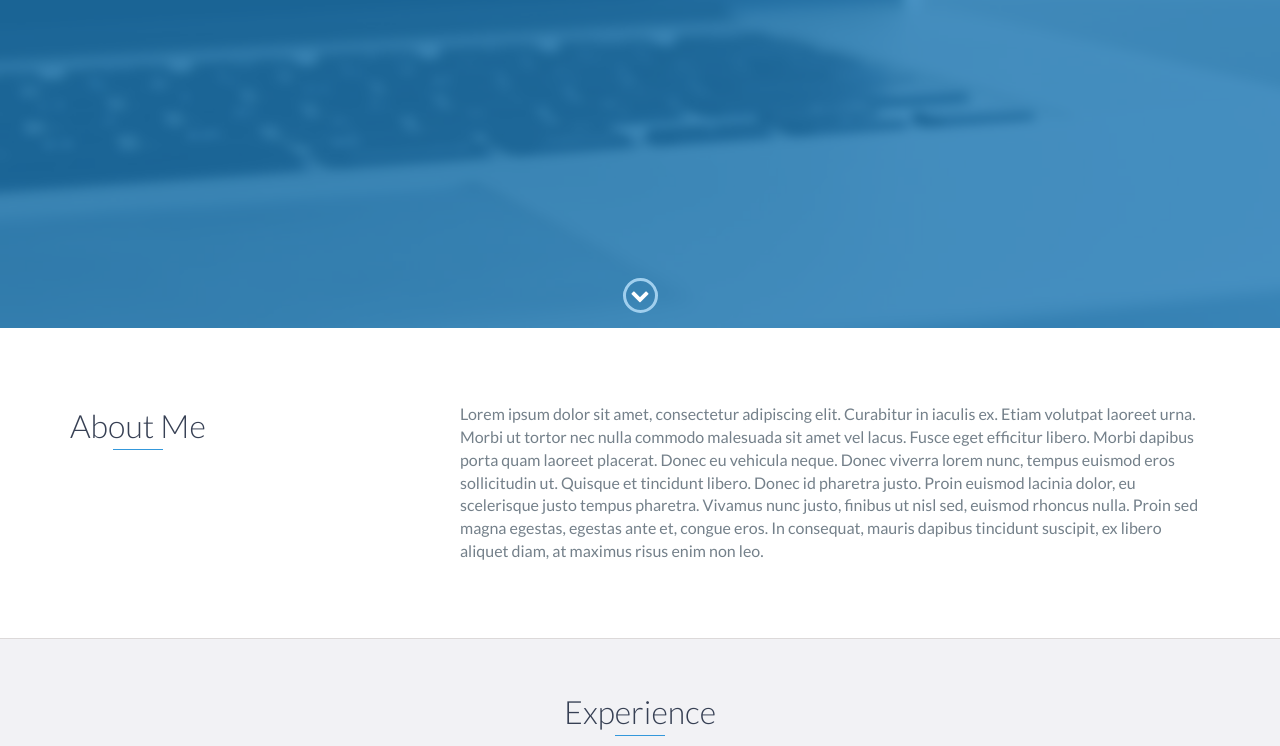
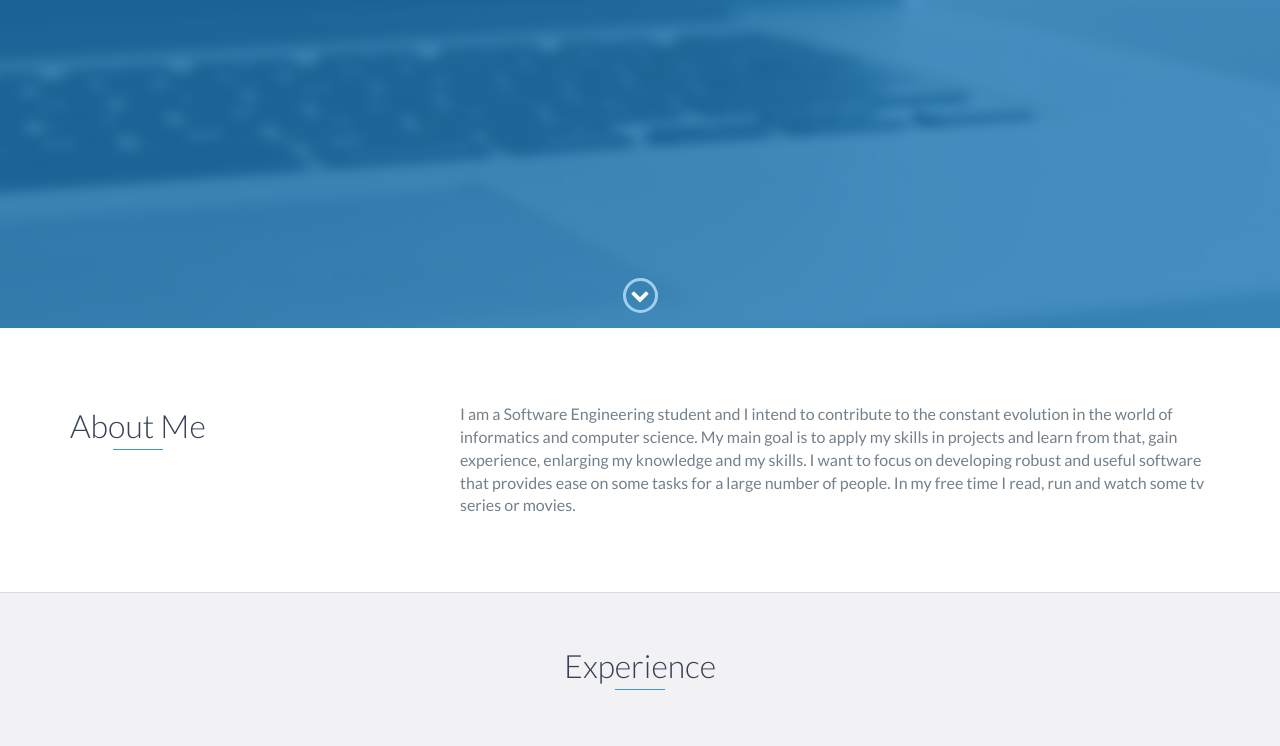
Before and after one commit to MiguelSilva96/miguelsilva96.github.io, a website: page index.html in a window 1280 px wide. Shown: the part 472-1218 px from the top of the page. Drawn offline with nearby package versions, Linux system fonts and the light colour scheme.

Commit message:
About me

```diff
--- a/index.html
+++ b/index.html
@@ -76,9 +76,8 @@
                 </div>
                 <div class="col-md-8">
                     <p>
-                        Lorem ipsum dolor sit amet, consectetur adipiscing elit. Curabitur in iaculis ex. Etiam volutpat laoreet urna. Morbi ut tortor nec nulla commodo malesuada sit amet vel lacus. Fusce eget efficitur libero. Morbi dapibus porta quam laoreet placerat. Donec
-                        eu vehicula neque. Donec viverra lorem nunc, tempus euismod eros sollicitudin ut. Quisque et tincidunt libero. Donec id pharetra justo. Proin euismod lacinia dolor, eu scelerisque justo tempus pharetra. Vivamus nunc justo, finibus
-                        ut nisl sed, euismod rhoncus nulla. Proin sed magna egestas, egestas ante et, congue eros. In consequat, mauris dapibus tincidunt suscipit, ex libero aliquet diam, at maximus risus enim non leo.
+                        I am a Software Engineering student and I intend to contribute to the constant evolution in the world of informatics and computer science. My main goal is to apply my skills in projects and learn from that, gain experience, enlarging my knowledge and my skills. I want to focus on developing robust and useful software that provides ease on some tasks for a large number of people.
+                        In my free time I read, run and watch some tv series or movies.
                     </p>
                 </div>
             </div>
```
